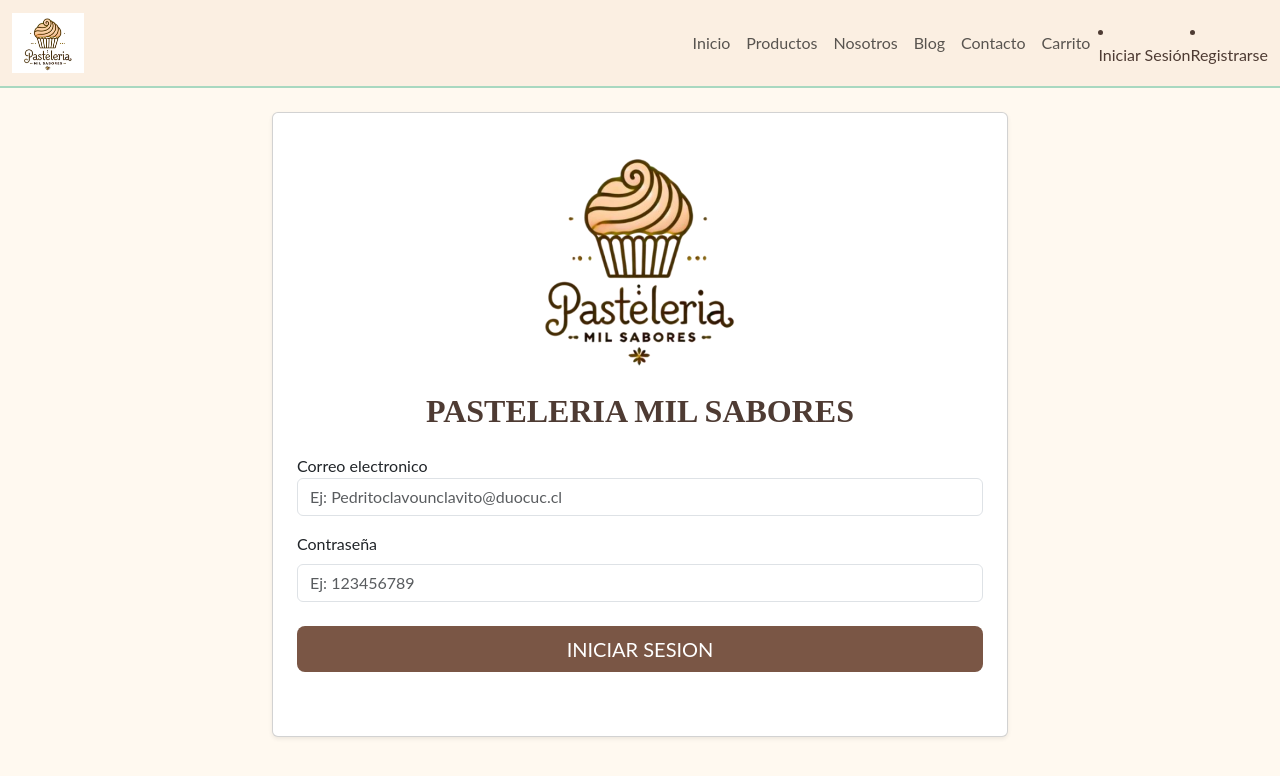
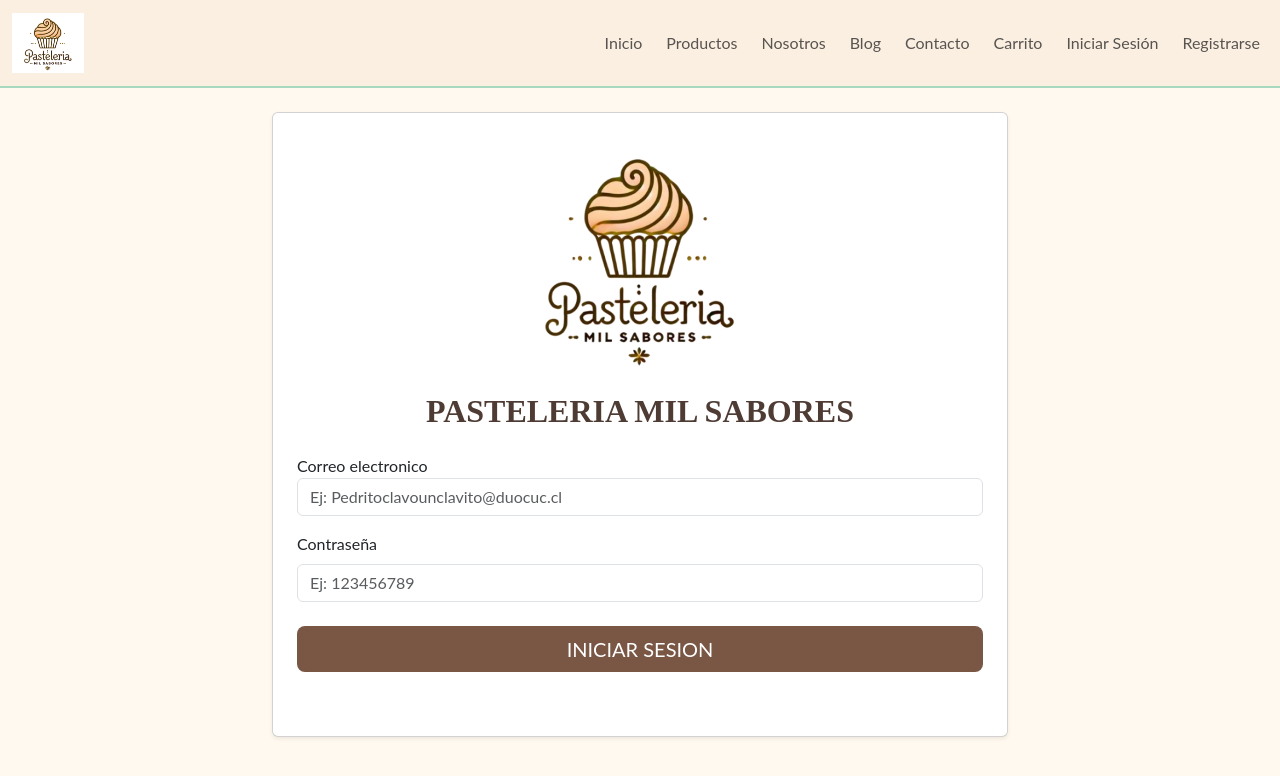
Before and after one commit to AlexisSilva23/1000_Sabores, a React (Vite) app: page /inicio-sesion in a window 1280 px wide. Shown: the top 776 px of the page. Built offline with nearby package versions, Linux system fonts and the light colour scheme.

Commit message:
Ajuste de espacios en el navbar

```diff
--- a/src/components/navbar/navbar.jsx
+++ b/src/components/navbar/navbar.jsx
@@ -26,16 +26,13 @@ function Navbar() {
           </button>
 
           <div className="collapse navbar-collapse justify-content-end" id="navbarSupportedContent">
-            <ul className="navbar-nav align-items-center">
+            <ul className="navbar-nav align-items-center gap-2">
               <li className="nav-item"><NavLink className={link} to="/">Inicio</NavLink></li>
               <li className="nav-item"><NavLink className={link} to="/productos">Productos</NavLink></li>
               <li className="nav-item"><NavLink className={link} to="/nosotros">Nosotros</NavLink></li>
               <li className="nav-item"><NavLink className={link} to="/blogs">Blog</NavLink></li>
-              <li className="nav-itel"><NavLink className={link} to="/contacto">Contacto</NavLink></li>
-              <li className="nav-itel"><NavLink className={link} to="/carrito">Carrito</NavLink></li>
-            </ul>
-          </div>
-
+              <li className="nav-item"><NavLink className={link} to="/contacto">Contacto</NavLink></li>
+              <li className="nav-item"><NavLink className={link} to="/carrito">Carrito</NavLink></li>
               {usuario ? (
                 <>
                   <li className="nav-item"><span className="nav-link">Hola, {usuario.nombre}</span></li>
@@ -49,7 +46,8 @@ function Navbar() {
                   <li className="nav-item"><NavLink className={link} to="/registro-usuario">Registrarse</NavLink></li>
                 </>
               )}
-
+            </ul>
+          </div>
         </div>
       </nav>
     </header>
@@ -57,8 +55,3 @@ function Navbar() {
 }
 
 export default Navbar;
-
-/*
-
-
-*/
--- a/src/pages/Stock-admin/stock.module.css
+++ b/src/pages/Stock-admin/stock.module.css
@@ -66,7 +66,7 @@
   color: var(--color-marron-oscuro);
 }
 
-/* Barra de progreso: el color depende del nivel de stock */
+
 .barra {
   width: 100%;
   height: 10px;
```
Lines whose indentation alone changed are shown as unchanged.
